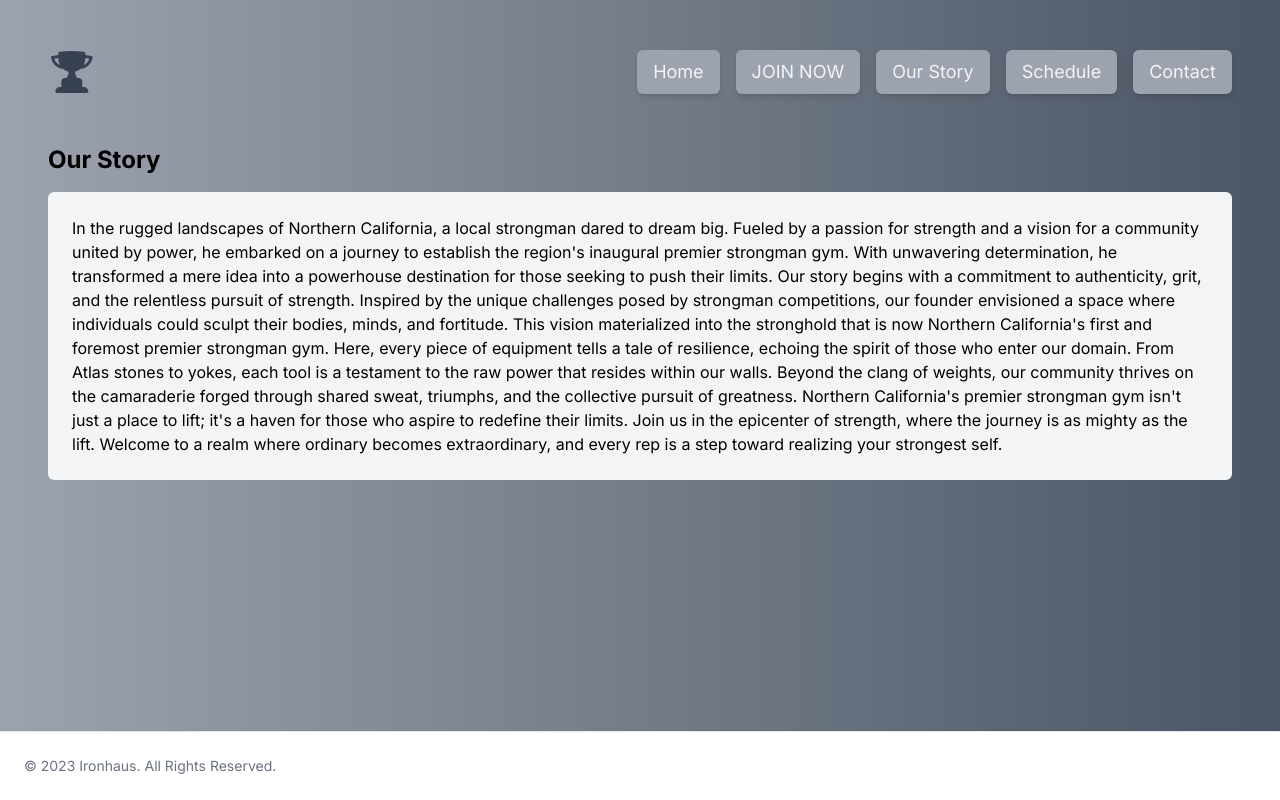
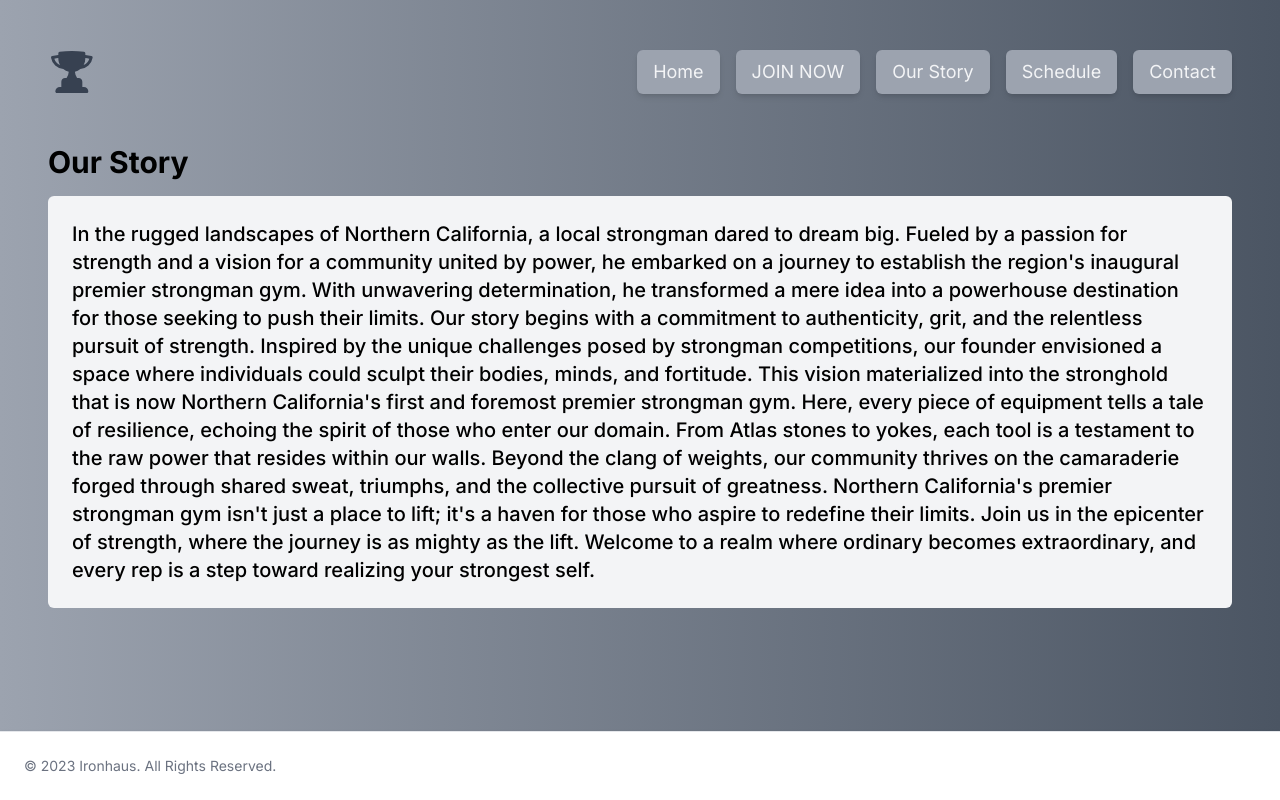
Before and after one commit to lilohana/csci31final, a Next.js app: page /our-story in a window 1280 px wide. Built offline with nearby package versions, Linux system fonts and the light colour scheme.

Commit message:
Update homepage texts and style

```diff
--- a/package.json
+++ b/package.json
@@ -15,7 +15,8 @@
     "next": "14.0.1",
     "react": "^18",
     "react-calendly": "^4.3.0",
-    "react-dom": "^18"
+    "react-dom": "^18",
+    "react-router-dom": "^6.19.0"
   },
   "devDependencies": {
     "autoprefixer": "^10.0.1",
--- a/src/app/components/PageContent.js
+++ b/src/app/components/PageContent.js
@@ -1,5 +1,5 @@
 const defaultContent = `Lorem Ipsum is simply dummy text of the printing and typesetting industry. Lorem Ipsum has been the industry's standard dummy text ever since the 1500s, when an unknown printer took a galley of type and scrambled it to make a type specimen book. It has survived not only five centuries, but also the leap into electronic typesetting, remaining essentially unchanged. It was popularised in the 1960s with the release of Letraset sheets containing Lorem Ipsum passages, and more recently with desktop publishing software like Aldus PageMaker including versions of Lorem Ipsum.`
 
 export default function PageContent({ content = defaultContent }) {
-  return <main className="bg-gray-100 rounded-md p-6">{content}</main>
+  return <main className="bg-gray-100 rounded-md p-6 text-xl font-medium">{content}</main>
 }
--- a/src/app/components/PageTitle.js
+++ b/src/app/components/PageTitle.js
@@ -1,3 +1,3 @@
 export default function PageTitle({ title }) {
-  return <h1 className="text-2xl font-bold mb-4">{title}</h1>
+  return <h1 className="text-3xl font-bold mb-4">{title}</h1>
 }
--- a/src/app/page.js
+++ b/src/app/page.js
@@ -19,14 +19,14 @@ export default async function Home() {
     <div>
       <Navbar />
       <div className="m-12">
-        <PageTitle title="Home" />
+        <PageTitle title="Ironhaus" />
         <PageContent content="North State's Premier Strongman Training Center" />
         <div className="flex flex-wrap w-full gap-6 my-6">
           {cards.map((card, idx) => (
             <Card key={idx} title={card.title} subtitle={card.subtitle} description={card.description} img={card.img} />
           ))}
         </div>
-        <PageContent content="North State's Premier Strongman Training Center" />
+        <PageContent content="Welcome to Ironhaus, where strength takes center stage. As the North State's Premier Strongman Training Center, our facility is equipped with every specialty implement you could dream of for the sport of Strongman and Powerlifting. Train alongside seasoned veterans and be part of a community fueled by collective strength pursuits." />
         <Footer />
       </div>
     </div>
```
Also changed, not shown: src/app/components/logo.png (added), 1 other file (tests, documents, lock files or other folders).
